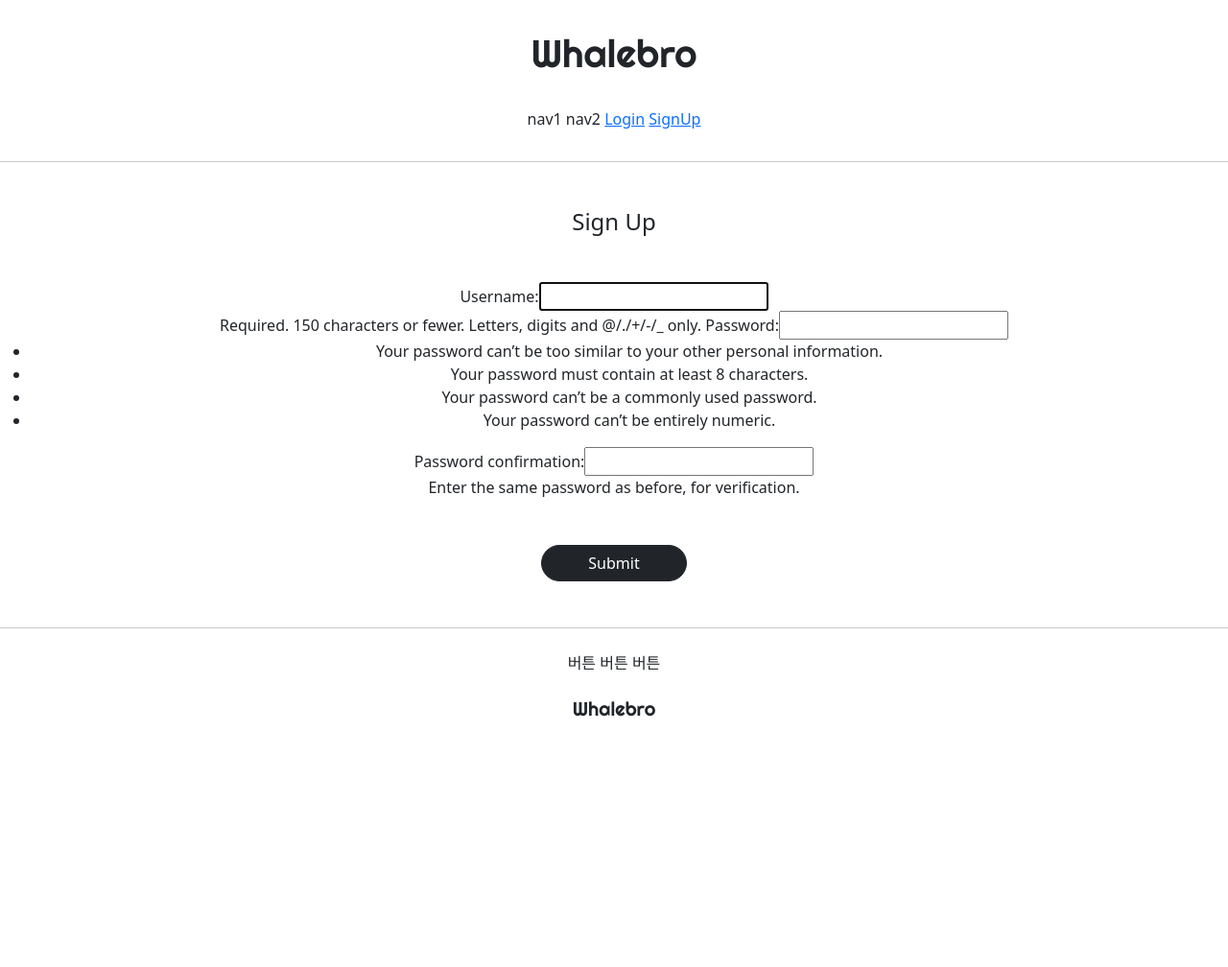
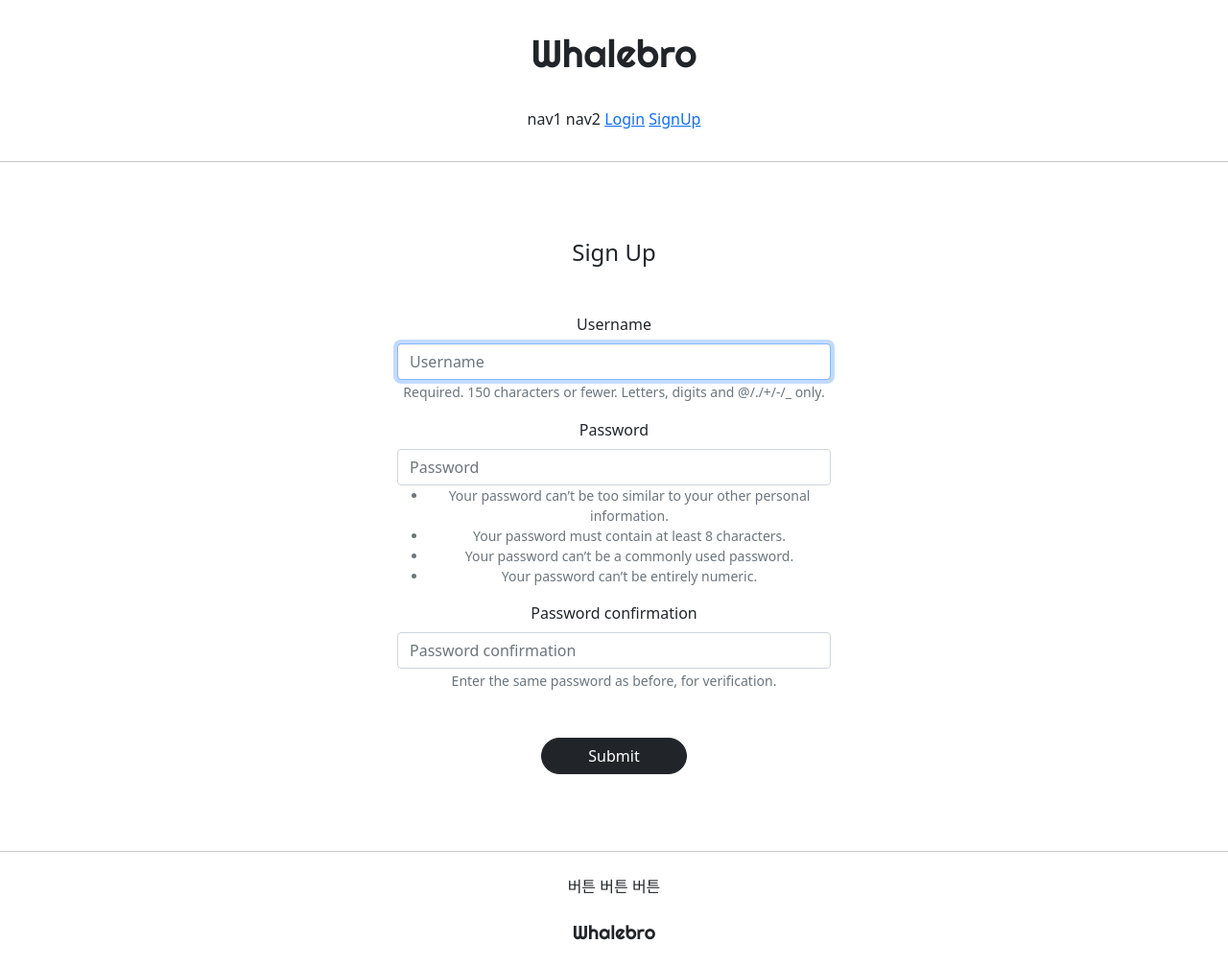
Before and after one commit to tkxksdl2/gis_copy, a Django app: page /accounts/create/ in a window 1280 px wide. Shown: the whole page at 96% size. Before the commit the page ends 747 px from the top, so only its background shows below. Run offline with Django 3.2, Linux system fonts and the light colour scheme; parts of the project's set-up code (start-up, migrations or seed data) failed here and were passed over; some libraries are stand-ins or nearby versions.

Commit message:
gis 07/15 6ban reupload practice 1.

```diff
--- a/accountapp/templates/accountapp/create.html
+++ b/accountapp/templates/accountapp/create.html
@@ -1,14 +1,16 @@
 {% extends 'base.html' %}
+{% load bootstrap4 %}
+
 
 {% block content %}
-    <div class="text-center">
-        <div class="m-5">
+    <div class="text-center mw-500 m-auto">
+        <div class="m-5 ">
             <h4>Sign Up</h4>
         </div>
         <div>
             <form action="{% url 'accountapp:create' %}" method="post">
                 {% csrf_token %}
-                {{ form }}
+                {% bootstrap_form form %}
 
                 <div class="m-5">
                     <input type="submit" class="btn btn-dark px-5 rounded-pill">
--- a/gis_django_1/settings.py
+++ b/gis_django_1/settings.py
@@ -51,7 +51,8 @@ INSTALLED_APPS = [
     'django.contrib.sessions',
     'django.contrib.messages',
     'django.contrib.staticfiles',
-    'accountapp'
+    'accountapp',
+    'bootstrap4'
 ]
 
 MIDDLEWARE = [
--- a/static/base.css
+++ b/static/base.css
@@ -12,3 +12,7 @@
 .footer_button{
     margin-top:1.5rem;
 }
+.mw-500{
+    max-width: 500px;
+    padding: 1rem 1.5rem;
+}
```
Also changed, not shown: accountapp/templates/accountapp/login.html (+4 -3 lines).
